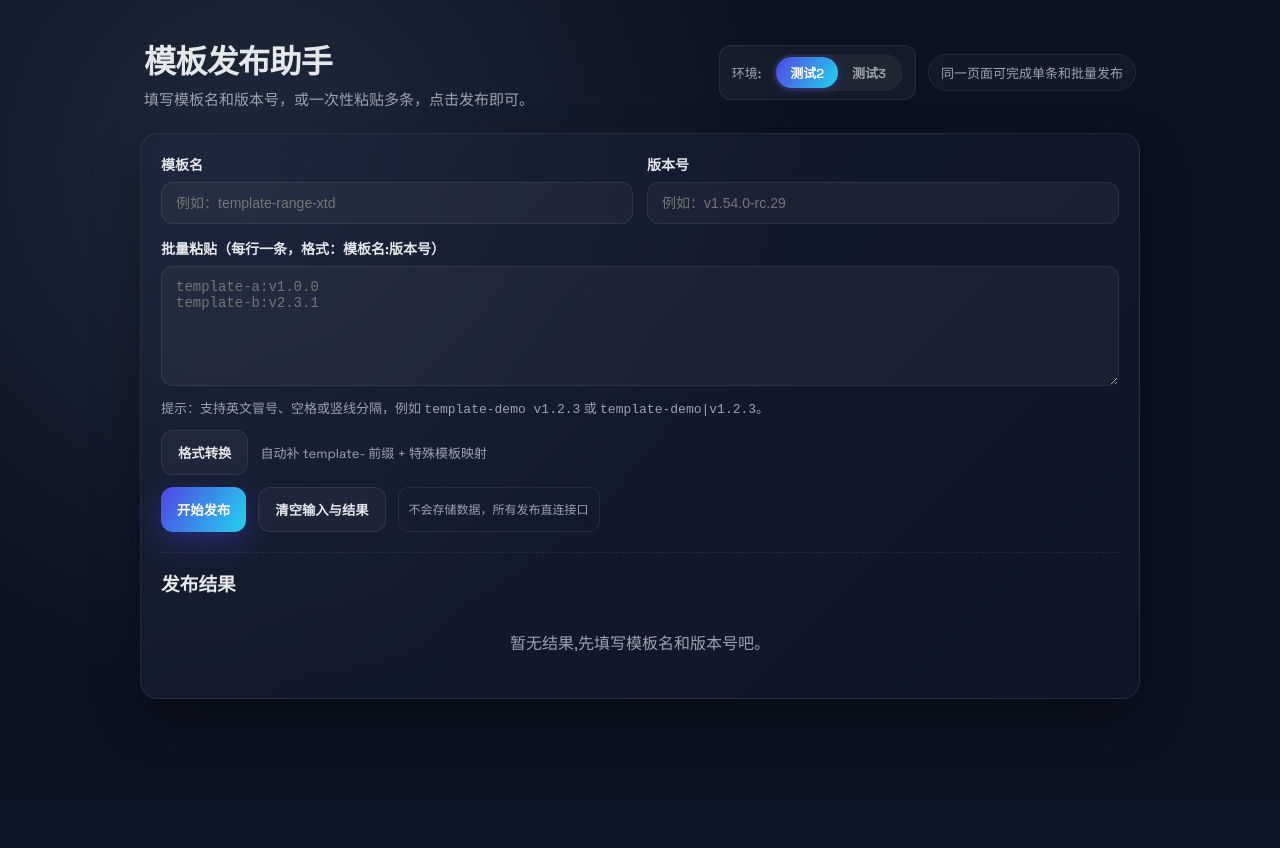
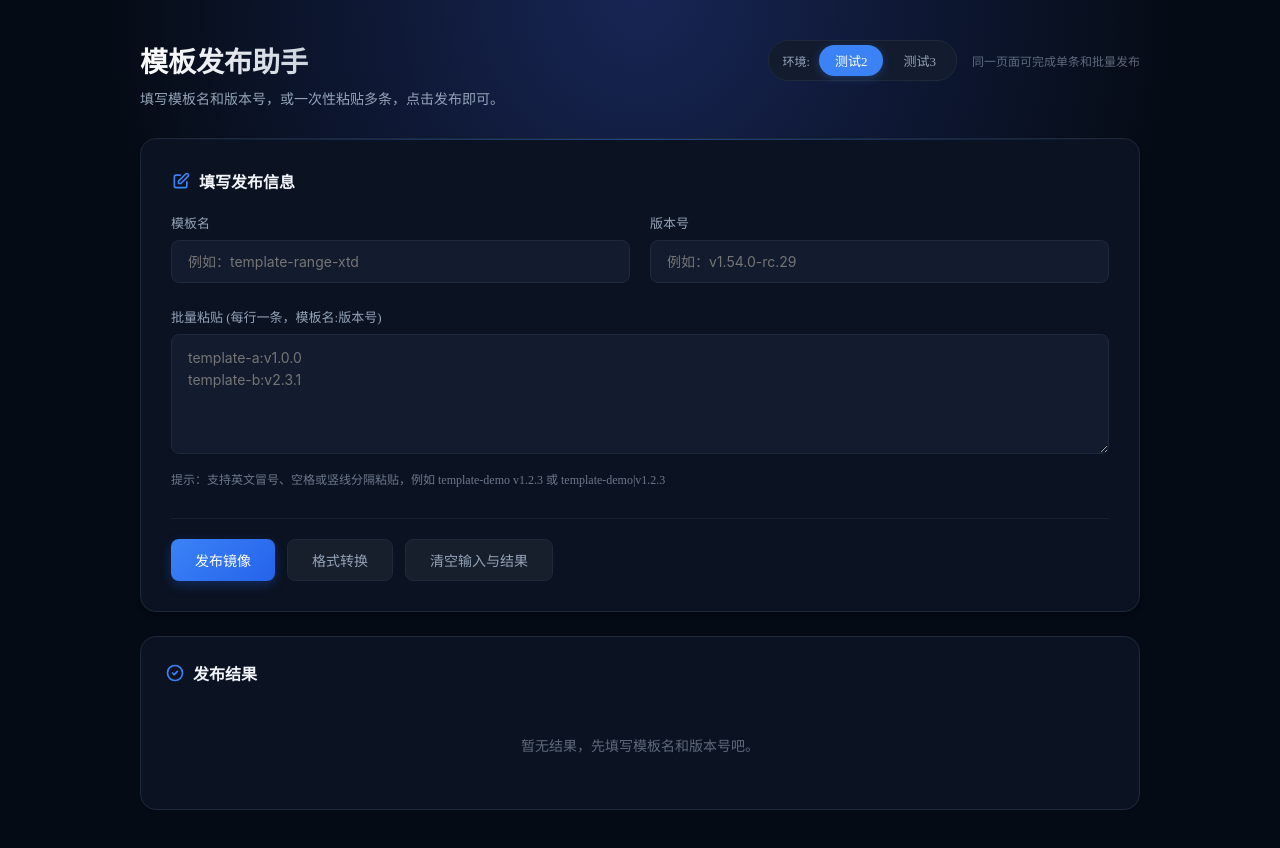
Before and after one commit to l758468385/v2_publish, a website: page public/index.html in a window 1280 px wide. Before the commit the page ends 800 px from the top, so only its background shows below. Drawn offline with Linux system fonts and the light colour scheme.

Commit message:
UI更新

```diff
--- a/public/index.html
+++ b/public/index.html
@@ -1,340 +1,388 @@
-<!doctype html>
+<!DOCTYPE html>
 <html lang="zh-CN">
 
 <head>
-  <meta charset="UTF-8" />
-  <meta name="viewport" content="width=device-width, initial-scale=1.0" />
+  <meta charset="UTF-8">
+  <meta name="viewport" content="width=device-width, initial-scale=1.0">
   <title>模板发布助手</title>
-  <link href="https://fonts.googleapis.com/css2?family=Space+Grotesk:wght@400;500;600;700&display=swap"
-    rel="stylesheet" />
   <style>
     :root {
-      --bg: #0f172a;
-      --panel: #111827;
-      --muted: #9ca3af;
-      --text: #e5e7eb;
-      --accent: #4f46e5;
-      --accent-2: #22d3ee;
-      --success: #22c55e;
+      --bg-color: #050b14;
+      --card-bg: #0b1221;
+      --input-bg: #131b2e;
+      --border-color: #1e293b;
+      --primary-color: #3b82f6;
+      --primary-hover: #2563eb;
+      --text-main: #f1f5f9;
+      --text-muted: #94a3b8;
+      --success: #10b981;
       --error: #ef4444;
-      --border: rgba(255, 255, 255, 0.08);
-    }
-
-    * {
-      box-sizing: border-box;
+      --glow: 0 0 20px rgba(59, 130, 246, 0.15);
     }
 
     body {
       margin: 0;
-      font-family: "Space Grotesk", "Segoe UI", sans-serif;
-      background: radial-gradient(circle at 20% 20%, #1e293b 0%, #0b1220 45%),
-        radial-gradient(circle at 80% 0%, rgba(79, 70, 229, 0.2), transparent 35%),
-        var(--bg);
-      color: var(--text);
+      background-color: var(--bg-color);
+      background-image: radial-gradient(circle at 50% 0%, #172554 0%, var(--bg-color) 50%);
+      color: var(--text-main);
       min-height: 100vh;
-      padding: 24px;
+      display: flex;
+      justify-content: center;
+      padding: 40px 20px;
     }
 
-    .page {
+    .container {
+      width: 100%;
       max-width: 1000px;
-      margin: 0 auto;
     }
 
+    /* Header */
     header {
       display: flex;
-      align-items: center;
       justify-content: space-between;
-      gap: 16px;
-      padding: 12px 4px 24px;
+      align-items: flex-start;
+      margin-bottom: 30px;
     }
 
-    header h1 {
-      margin: 0;
-      font-size: 32px;
-      letter-spacing: -0.02em;
+    .header-content h1 {
+      font-size: 28px;
+      font-weight: 700;
+      margin: 0 0 8px 0;
+      background: linear-gradient(to right, #fff, #94a3b8);
+      -webkit-background-clip: text;
+      -webkit-text-fill-color: transparent;
     }
 
-    header p {
-      margin: 6px 0 0;
-      color: var(--muted);
-      font-size: 15px;
+    .header-content p {
+      margin: 0;
+      color: var(--text-muted);
+      font-size: 14px;
     }
 
-    .pill {
-      padding: 8px 12px;
-      border-radius: 999px;
-      border: 1px solid var(--border);
-      background: rgba(255, 255, 255, 0.03);
-      color: var(--muted);
-      font-size: 13px;
+    /* Env Switcher */
+    .env-switcher {
+      background: var(--input-bg);
+      border: 1px solid var(--border-color);
+      border-radius: 20px;
+      padding: 4px;
+      display: flex;
+      align-items: center;
+      gap: 4px;
     }
 
-    .env-switch {
+    .env-label {
+      font-size: 12px;
+      color: var(--text-muted);
+      padding-left: 10px;
+      padding-right: 5px;
+    }
+
+    .env-btn {
+      padding: 6px 16px;
+      border-radius: 16px;
+      font-size: 13px;
+      font-weight: 500;
+      cursor: pointer;
+      transition: all 0.2s;
+      color: var(--text-muted);
+      user-select: none;
+    }
+
+    .env-btn.active {
+      background: var(--primary-color);
+      color: white;
+      box-shadow: 0 2px 10px rgba(59, 130, 246, 0.3);
+    }
+
+    .header-extra {
       display: flex;
       align-items: center;
-      gap: 12px;
-      padding: 8px 12px;
-      border-radius: 12px;
-      background: rgba(255, 255, 255, 0.04);
-      border: 1px solid var(--border);
+      gap: 15px;
     }
 
-    .env-switch label {
-      margin: 0;
-      font-size: 13px;
-      color: var(--muted);
-      font-weight: 500;
+    .extra-text {
+      font-size: 12px;
+      color: var(--text-muted);
+      opacity: 0.6;
     }
 
-    .switch-container {
+    /* Main Card */
+    .card {
+      background: var(--card-bg);
+      border: 1px solid var(--border-color);
+      border-radius: 16px;
+      padding: 30px;
+      box-shadow: 0 4px 6px -1px rgba(0, 0, 0, 0.1), 0 2px 4px -1px rgba(0, 0, 0, 0.06);
       position: relative;
-      display: inline-flex;
-      align-items: center;
-      background: rgba(255, 255, 255, 0.05);
-      border-radius: 999px;
-      padding: 3px;
+      overflow: hidden;
     }
 
-    .switch-option {
-      padding: 6px 14px;
-      border-radius: 999px;
-      font-size: 13px;
-      font-weight: 600;
-      color: var(--muted);
-      cursor: pointer;
-      transition: all 0.2s ease;
-      user-select: none;
-      z-index: 1;
+    .card::before {
+      content: '';
+      position: absolute;
+      top: 0;
+      left: 0;
+      right: 0;
+      height: 1px;
+      background: linear-gradient(90deg, transparent, var(--primary-color), transparent);
+      opacity: 0.5;
     }
 
-    .switch-option.active {
-      color: #fff;
+    .section-title {
+      display: flex;
+      align-items: center;
+      gap: 8px;
+      font-size: 16px;
+      font-weight: 600;
+      margin-bottom: 20px;
+      color: var(--text-main);
     }
 
-    .switch-slider {
-      position: absolute;
-      top: 3px;
-      left: 3px;
-      background: linear-gradient(120deg, var(--accent), var(--accent-2));
-      border-radius: 999px;
-      transition: transform 0.3s cubic-bezier(0.4, 0, 0.2, 1);
-      box-shadow: 0 2px 8px rgba(79, 70, 229, 0.4);
-      height: calc(100% - 6px);
-      width: calc(50% - 3px);
+    .section-title svg {
+      width: 20px;
+      height: 20px;
+      color: var(--primary-color);
     }
 
-    .switch-slider.env3 {
-      transform: translateX(100%);
+    /* Inputs Grid */
+    .grid {
+      display: grid;
+      grid-template-columns: 1fr 1fr;
+      gap: 20px;
+      margin-bottom: 24px;
     }
 
-    .panel {
-      background: linear-gradient(135deg, rgba(32, 41, 64, 0.5), rgba(15, 23, 42, 0.8));
-      border: 1px solid var(--border);
-      border-radius: 18px;
-      padding: 20px;
-      box-shadow: 0 20px 50px rgba(0, 0, 0, 0.3);
-    }
-
-    .grid {
-      display: grid;
-      grid-template-columns: repeat(auto-fit, minmax(260px, 1fr));
-      gap: 14px;
+    .form-group {
+      display: flex;
+      flex-direction: column;
+      gap: 8px;
     }
 
     label {
-      display: block;
-      margin-bottom: 8px;
-      font-weight: 600;
-      font-size: 14px;
+      font-size: 13px;
+      font-weight: 500;
+      color: var(--text-muted);
     }
 
-    .input,
+    input,
     textarea {
+      background: var(--input-bg);
+      border: 1px solid var(--border-color);
+      border-radius: 8px;
+      padding: 12px 16px;
+      color: var(--text-main);
+      font-family: 'Inter', monospace;
+      font-size: 14px;
+      transition: all 0.2s;
       width: 100%;
-      padding: 12px 14px;
-      border-radius: 12px;
-      border: 1px solid var(--border);
-      background: rgba(255, 255, 255, 0.04);
-      color: var(--text);
-      font-size: 14px;
-      transition: border 0.2s ease, box-shadow 0.2s ease;
+      box-sizing: border-box;
     }
 
-    .input:focus,
+    input:focus,
     textarea:focus {
       outline: none;
-      border-color: rgba(79, 70, 229, 0.6);
-      box-shadow: 0 0 0 3px rgba(79, 70, 229, 0.15);
+      border-color: var(--primary-color);
+      box-shadow: 0 0 0 3px rgba(59, 130, 246, 0.1);
     }
 
     textarea {
+      min-height: 120px;
       resize: vertical;
-      min-height: 120px;
+      line-height: 1.6;
     }
 
+    .hint {
+      font-size: 12px;
+      color: var(--text-muted);
+      margin-top: 8px;
+      opacity: 0.7;
+    }
+
+    /* Buttons */
     .actions {
       display: flex;
       gap: 12px;
-      flex-wrap: wrap;
-      margin-top: 12px;
+      margin-top: 30px;
+      padding-top: 20px;
+      border-top: 1px solid rgba(255, 255, 255, 0.05);
     }
 
-    button {
+    .btn {
+      padding: 10px 24px;
+      border-radius: 8px;
+      font-weight: 500;
+      font-size: 14px;
+      cursor: pointer;
+      transition: all 0.2s;
       border: none;
-      cursor: pointer;
-      border-radius: 12px;
-      padding: 12px 16px;
-      font-weight: 600;
-      color: #fff;
-      transition: transform 0.1s ease, box-shadow 0.2s ease, opacity 0.2s;
     }
 
-    .primary {
-      background: linear-gradient(120deg, var(--accent), var(--accent-2));
-      box-shadow: 0 10px 30px rgba(79, 70, 229, 0.35);
+    .btn-primary {
+      background: linear-gradient(135deg, #3b82f6, #2563eb);
+      color: white;
+      box-shadow: 0 4px 12px rgba(37, 99, 235, 0.3);
     }
 
-    .ghost {
-      background: rgba(255, 255, 255, 0.04);
-      border: 1px solid var(--border);
-      color: var(--text);
+    .btn-primary:hover {
+      transform: translateY(-1px);
+      box-shadow: 0 6px 16px rgba(37, 99, 235, 0.4);
     }
 
-    button:disabled {
-      opacity: 0.5;
+    .btn-primary:disabled {
+      opacity: 0.7;
       cursor: not-allowed;
+      transform: none;
     }
 
-    .helper {
-      margin-top: 8px;
-      color: var(--muted);
-      font-size: 13px;
-      line-height: 1.5;
+    .btn-secondary {
+      background: rgba(255, 255, 255, 0.05);
+      color: var(--text-muted);
+      border: 1px solid var(--border-color);
     }
 
-    .badge {
-      display: inline-flex;
-      align-items: center;
-      gap: 6px;
-      padding: 6px 10px;
-      border-radius: 10px;
-      border: 1px solid var(--border);
-      color: var(--muted);
-      font-size: 12px;
+    .btn-secondary:hover {
+      background: rgba(255, 255, 255, 0.1);
+      color: var(--text-main);
     }
 
-    .results {
-      margin-top: 20px;
-      border-top: 1px dashed var(--border);
-      padding-top: 16px;
+    /* Results */
+    .results-card {
+      margin-top: 24px;
+      background: var(--card-bg);
+      border: 1px solid var(--border-color);
+      border-radius: 16px;
+      padding: 24px;
+      min-height: 100px;
+    }
+
+    .result-list {
+      margin-top: 16px;
     }
 
     .result-item {
       display: flex;
+      justify-content: space-between;
       align-items: center;
-      justify-content: space-between;
-      padding: 12px 14px;
+      padding: 12px 16px;
+      background: rgba(255, 255, 255, 0.02);
+      border: 1px solid var(--border-color);
+      border-radius: 8px;
       margin-bottom: 8px;
-      border-radius: 12px;
-      border: 1px solid var(--border);
-      background: rgba(255, 255, 255, 0.02);
+      font-size: 14px;
     }
 
-    .result-item .info {
-      display: flex;
-      flex-direction: column;
-      gap: 4px;
+    .result-item.success {
+      border-left: 3px solid var(--success);
     }
 
-    .label {
-      font-weight: 700;
-      letter-spacing: -0.01em;
+    .result-item.error {
+      border-left: 3px solid var(--error);
     }
 
-    .status {
+    .status-badge {
       display: inline-flex;
       align-items: center;
       gap: 6px;
-      font-size: 13px;
+      font-size: 12px;
+      font-weight: 600;
     }
 
-    .status.success {
+    .status-badge.success {
       color: var(--success);
     }
 
-    .status.error {
+    .status-badge.error {
       color: var(--error);
     }
 
-    .empty {
-      color: var(--muted);
+    .empty-state {
       text-align: center;
-      padding: 24px 0;
+      color: var(--text-muted);
+      padding: 30px;
+      font-size: 14px;
+      opacity: 0.6;
     }
 
-    @media (max-width: 640px) {
+    @media (max-width: 768px) {
+      .grid {
+        grid-template-columns: 1fr;
+      }
+
       header {
         flex-direction: column;
-        align-items: flex-start;
+        gap: 20px;
+      }
+
+      .header-extra {
+        width: 100%;
+        justify-content: space-between;
       }
     }
   </style>
 </head>
 
 <body>
-  <div class="page">
+  <div class="container">
     <header>
-      <div>
+      <div class="header-content">
         <h1>模板发布助手</h1>
         <p>填写模板名和版本号，或一次性粘贴多条，点击发布即可。</p>
       </div>
-      <div style="display: flex; align-items: center; gap: 12px; flex-wrap: wrap;">
-        <div class="env-switch">
-          <label>环境:</label>
-          <div class="switch-container">
-            <div class="switch-slider" id="switchSlider"></div>
-            <div class="switch-option active" data-env="env2" id="env2Option">测试2</div>
-            <div class="switch-option" data-env="env3" id="env3Option">测试3</div>
-          </div>
+      <div class="header-extra">
+        <div class="env-switcher">
+          <span class="env-label">环境:</span>
+          <div class="env-btn active" id="env2Option">测试2</div>
+          <div class="env-btn" id="env3Option">测试3</div>
         </div>
-        <div class="pill">同一页面可完成单条和批量发布</div>
+        <span class="extra-text">同一页面可完成单条和批量发布</span>
       </div>
     </header>
 
-    <section class="panel">
+    <div class="card">
+      <div class="section-title">
+        <svg fill="none" viewBox="0 0 24 24" stroke="currentColor">
+          <path stroke-linecap="round" stroke-linejoin="round" stroke-width="2"
+            d="M11 5H6a2 2 0 00-2 2v11a2 2 0 002 2h11a2 2 0 002-2v-5m-1.414-9.414a2 2 0 112.828 2.828L11.828 15H9v-2.828l8.586-8.586z" />
+        </svg>
+        填写发布信息
+      </div>
+
       <div class="grid">
-        <div>
-          <label for="template">模板名</label>
-          <input id="template" class="input" placeholder="例如：template-range-xtd" autocomplete="off" />
+        <div class="form-group">
+          <label>模板名</label>
+          <input id="template" placeholder="例如：template-range-xtd" autocomplete="off">
         </div>
-        <div>
-          <label for="version">版本号</label>
-          <input id="version" class="input" placeholder="例如：v1.54.0-rc.29" autocomplete="off" />
+        <div class="form-group">
+          <label>版本号</label>
+          <input id="version" placeholder="例如：v1.54.0-rc.29" autocomplete="off">
         </div>
       </div>
 
-      <div style="margin-top: 14px">
-        <label for="bulk">批量粘贴（每行一条，格式：模板名:版本号）</label>
+      <div class="form-group">
+        <label>批量粘贴 (每行一条，模板名:版本号)</label>
         <textarea id="bulk" placeholder="template-a:v1.0.0&#10;template-b:v2.3.1"></textarea>
-        <div class="helper">
-          提示：支持英文冒号、空格或竖线分隔，例如
-          <code>template-demo v1.2.3</code> 或 <code>template-demo|v1.2.3</code>。
-        </div>
-        <button id="transform" class="ghost" type="button" style="margin-top: 10px;">格式转换</button>
-        <span class="helper" style="margin-left: 8px;">自动补 template- 前缀 + 特殊模板映射</span>
+        <div class="hint">提示：支持英文冒号、空格或竖线分隔粘贴，例如 template-demo v1.2.3 或 template-demo|v1.2.3</div>
       </div>
 
       <div class="actions">
-        <button id="submit" class="primary" type="button">开始发布</button>
-        <button id="clear" class="ghost" type="button">清空输入与结果</button>
-        <span class="badge">不会存储数据，所有发布直连接口</span>
+        <button id="submit" class="btn btn-primary">发布镜像</button>
+        <button id="transform" class="btn btn-secondary">格式转换</button>
+        <button id="clear" class="btn btn-secondary">清空输入与结果</button>
       </div>
+    </div>
 
-      <div class="results">
-        <h3 style="margin: 0 0 10px">发布结果</h3>
-        <div id="resultList"></div>
+    <div class="results-card">
+      <div class="section-title">
+        <svg fill="none" viewBox="0 0 24 24" stroke="currentColor">
+          <path stroke-linecap="round" stroke-linejoin="round" stroke-width="2"
+            d="M9 12l2 2 4-4m6 2a9 9 0 11-18 0 9 9 0 0118 0z" />
+        </svg>
+        发布结果
       </div>
-    </section>
+      <div id="resultList" class="result-list">
+        <!-- Results will appear here -->
+      </div>
+    </div>
   </div>
 
   <script>
@@ -348,7 +396,6 @@
     // 环境切换相关
     const env2Option = document.getElementById("env2Option");
     const env3Option = document.getElementById("env3Option");
-    const switchSlider = document.getElementById("switchSlider");
     let currentEnv = "env2"; // 默认环境2
 
     // 环境切换逻辑
@@ -358,11 +405,9 @@
       if (env === "env2") {
         env2Option.classList.add("active");
         env3Option.classList.remove("active");
-        switchSlider.classList.remove("env3");
       } else {
         env2Option.classList.remove("active");
         env3Option.classList.add("active");
-        switchSlider.classList.add("env3");
       }
 
       // 保存到 localStorage
@@ -461,11 +506,11 @@
 
       if (errorMsg) {
         const div = document.createElement("div");
-        div.className = "result-item";
+        div.className = "result-item error";
         div.innerHTML = `
             <div class="info">
-              <span class="label">提交失败</span>
-              <span class="status error">❌ ${errorMsg}</span>
+              <span class="status-badge error">❌ 提交失败</span>
+              <span style="margin-left: 8px">${errorMsg}</span>
             </div>
           `;
         resultList.appendChild(div);
@@ -474,22 +519,22 @@
 
       if (!results.length) {
         const empty = document.createElement("div");
-        empty.className = "empty";
-        empty.textContent = "暂无结果,先填写模板名和版本号吧。";
+        empty.className = "empty-state";
+        empty.textContent = "暂无结果，先填写模板名和版本号吧。";
         resultList.appendChild(empty);
         return;
       }
 
       results.forEach((item) => {
         const div = document.createElement("div");
-        div.className = "result-item";
         const statusClass = item.success ? "success" : "error";
+        div.className = `result-item ${statusClass}`;
         const icon = item.success ? "✅" : "❌";
         div.innerHTML = `
             <div class="info">
-              <span class="label">${item.template} / ${item.version}</span>
-              <span class="status ${statusClass}">${icon} ${item.message || "完成"}</span>
+              <span class="status-badge ${statusClass}">${icon} ${item.template} / ${item.version}</span>
             </div>
+            <span style="color: var(--text-muted); font-size: 13px;">${item.message || "完成"}</span>
           `;
         resultList.appendChild(div);
       });
@@ -524,7 +569,7 @@
         renderResults([], err.message || "网络异常");
       } finally {
         submitBtn.disabled = false;
-        submitBtn.textContent = "开始发布";
+        submitBtn.textContent = "发布镜像";
       }
     }
 
```
